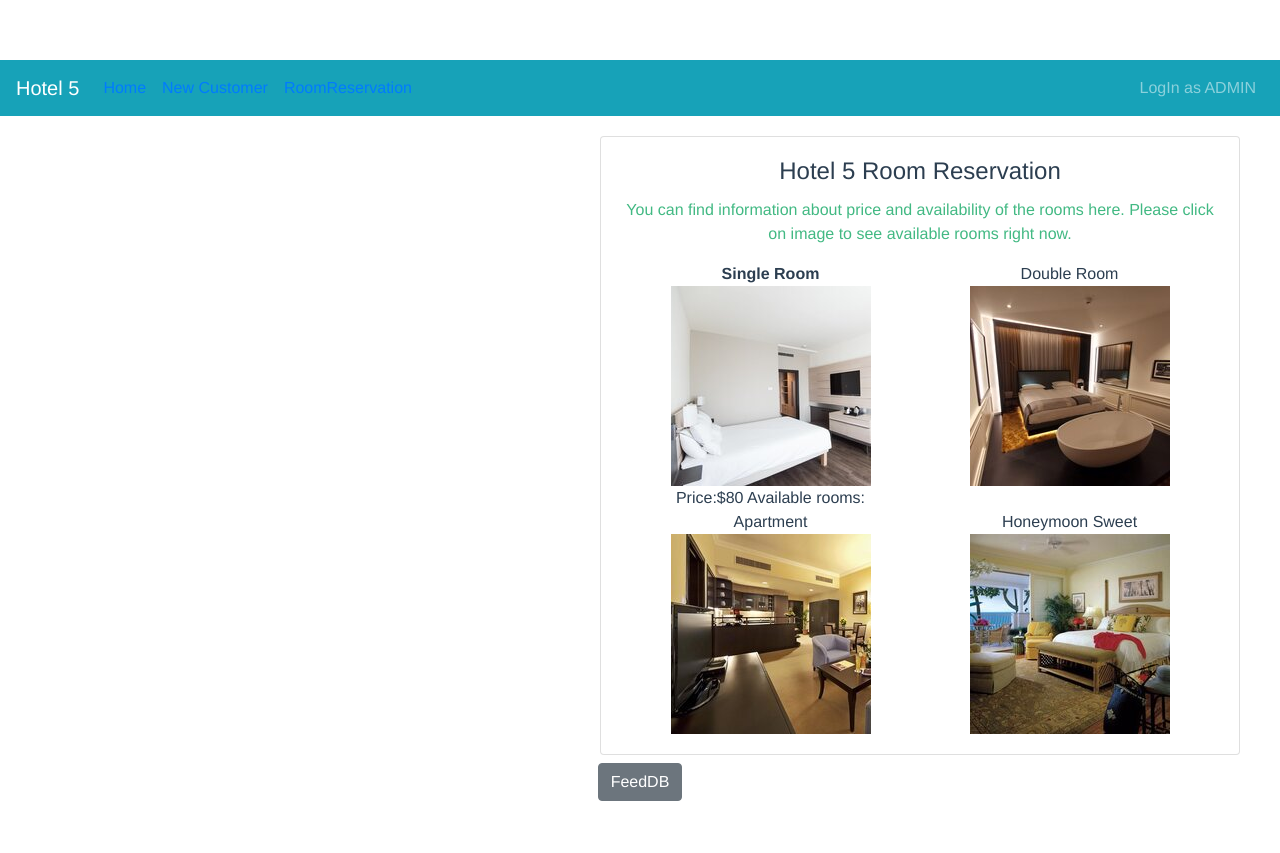
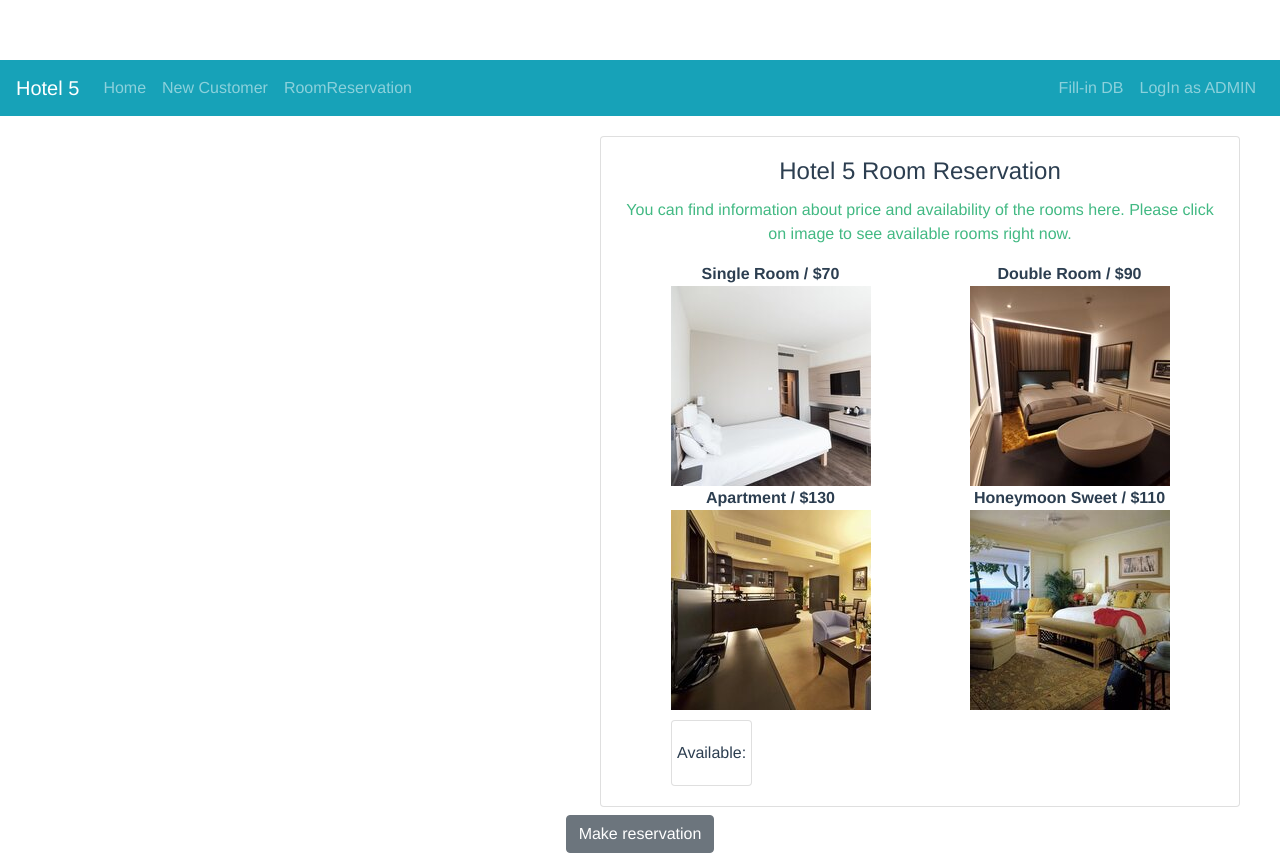
Before and after one commit to gingerblond/ISE20, a Vue app in the folder hotel/frontend/: page / in a window 1280 px wide. Before the commit the page ends 801 px from the top, so only its background shows below. Built offline with nearby package versions, Linux system fonts and the light colour scheme.

Commit message:
--update home page

```diff
--- /dev/null
+++ b/hotel/frontend/src/components/DB.vue
@@ -0,0 +1,38 @@
+<template>
+  <div>
+    <b-card
+        title="Db Feeding Scrypt"
+        style="max-width: 40rem;margin-top:20px;margin-left: 600px;"
+        class="mb-2"
+    >
+      <b-card-text>
+        In order to perform all calls ,you can feed our DB here:
+      </b-card-text>
+      <b-button @click="dbFeed"> Feed Database</b-button>
+
+    </b-card>
+  </div>
+</template>
+
+<script>
+import axios from 'axios'
+
+export default {
+  name: "RoomDetails",
+  methods: {
+    dbFeed() {
+      axios.post('http://localhost:8000/dbFeeding');
+    },
+  },
+  data(){
+    return{
+      payload:null,
+
+    }
+  }
+}
+</script>
+
+<style scoped>
+
+</style>
--- a/hotel/frontend/src/components/Header.vue
+++ b/hotel/frontend/src/components/Header.vue
@@ -5,18 +5,19 @@
       <b-navbar-toggle target="nav-collapse"></b-navbar-toggle>
       <b-collapse id="nav-collapse" is-nav>
         <b-navbar-nav>
-          <b-nav-item>
-            <router-link to="/">Home</router-link>
+          <b-nav-item v-on:click="$router.push('/')">
+            Home
           </b-nav-item>
-          <b-nav-item>
-            <router-link to="/customer">New Customer</router-link>
+          <b-nav-item v-on:click="$router.push('customer')">
+            New Customer
           </b-nav-item>
-          <b-nav-item>
-            <router-link to="reservation">RoomReservation</router-link>
+          <b-nav-item v-on:click="$router.push('reservation')">
+           RoomReservation
           </b-nav-item>
         </b-navbar-nav>
         <!-- Right aligned nav items -->
         <b-navbar-nav class="ml-auto">
+          <b-nav-item> Fill-in DB</b-nav-item>
           <b-nav-item href="#">LogIn as ADMIN</b-nav-item>
         </b-navbar-nav>
       </b-collapse>
--- a/hotel/frontend/src/components/HelloWorld.vue
+++ b/hotel/frontend/src/components/HelloWorld.vue
@@ -6,19 +6,49 @@
         class="mb-2"
     >
       <b-card-text>
-        You can find information about price and availability of the rooms here. Please click on image to see available rooms right now.
+        You can find information about price and availability of the rooms here. Please click on image to see available
+        rooms right now.
       </b-card-text>
       <b-container class="bv-example-row">
         <b-row>
-          <b-col ><div style="font-weight: bold">Single Room</div><img @click="getAvailableRooms" src="../assets/single-room1.jpg"  /> Price:$80 Available rooms:{{count}}</b-col>
-          <b-col>Double Room<img src="../assets/double_room.jpg"/></b-col>
+          <b-col>
+            <div style="font-weight: bold">Single Room / $70</div>
+            <img v-on:click="getAvailableRooms('SINGLE_ROOM')" src="../assets/single-room1.jpg"/>
+          </b-col>
+          <b-col>
+            <div style="font-weight: bold">Double Room / $90</div>
+            <img v-on:click="getAvailableRooms('DOUBLE_ROOM')" src="../assets/double_room.jpg"/>
+          </b-col>
           <div class="w-100"></div>
-          <b-col>Apartment<img src="../assets/apart.jpg"/></b-col>
-          <b-col>Honeymoon Sweet<img src="../assets/honeymoon.jpg"/></b-col>
+          <b-col>
+            <div style="font-weight: bold">Apartment / $130</div>
+            <img v-on:click="getAvailableRooms('APARTMENT')" src="../assets/apart.jpg"/>
+          </b-col>
+          <b-col>
+            <div style="font-weight: bold">Honeymoon Sweet / $110</div>
+            <img v-on:click="getAvailableRooms('HONEYMOON_SWEET')" src="../assets/honeymoon.jpg"/>
+          </b-col>
+        </b-row>
+        <b-row>
+          <b-card style="margin-left: 50px; margin-top:10px">
+            <b-row> Available:</b-row>
+            <b-row v-if="type==='SINGLE_ROOM'" >Single rooms:
+              <div style="font-weight: bold"> {{ count }}</div>
+            </b-row>
+            <b-row v-if="type==='DOUBLE_ROOM'">Double rooms:
+              <div style="font-weight: bold"> {{ count }}</div>
+            </b-row>
+            <b-row v-if="type==='APARTMENT'"> Apartments:
+              <div style="font-weight: bold"> {{ count }}</div>
+            </b-row>
+            <b-row v-if="type==='HONEYMOON_SWEET'">Honeymoon sweets:
+              <div style="font-weight: bold"> {{ count }}</div>
+            </b-row>
+          </b-card>
         </b-row>
       </b-container>
     </b-card>
-    <b-button @click="dbFeed"> FeedDB</b-button>
+    <b-button v-on:click="$router.push('reservation')">  Make reservation</b-button>
   </div>
 </template>
 
@@ -31,15 +61,15 @@ export default {
     msg: String
   },
 
+
   methods: {
-    dbFeed(){
-      axios.post('http://localhost:8000/dbFeeding');
-    },
-    getAvailableRooms(){
-      axios.get('http://localhost:8000/getRooms')
-          .then((res)=> {
-            this.count= res.data;
+    getAvailableRooms(type) {
+      this.type = type;
+      axios.get(`http://localhost:8000/getRooms/${this.type}`)
+          .then((res) => {
+            this.count = res.data;
           })
+
     }
 
     /*handleButtonClick() {
@@ -59,9 +89,11 @@ export default {
     })
   }*/
   },
-  data(){
-    return{
+  data() {
+
+    return {
       count: null,
+      type: '',
       helper: "",
       error_msg: "",
       error_bool: null,
@@ -77,14 +109,17 @@ export default {
 h3 {
   margin: 40px 0 0;
 }
+
 ul {
   list-style-type: none;
   padding: 0;
 }
+
 li {
   display: inline-block;
   margin: 0 10px;
 }
+
 p {
   color: #42b983;
 }
--- a/hotel/frontend/src/components/RoomDetails.vue
+++ /dev/null
@@ -1,51 +0,0 @@
-<template>
-  <div>
-    <b-card
-        title="Hotel 5 Room Reservation"
-        style="max-width: 40rem;margin-top:20px;margin-left: 600px;"
-        class="mb-2"
-    >
-      <b-card-text>
-        You can find information about price and availability of the rooms here:
-      </b-card-text>
-      <b-container class="bv-example-row">
-        <b-row>
-          <p></p>
-          <b-col>Single Room<img src="../assets/single-room1.jpg"  /></b-col>
-          <b-col>Double Room<img src="../assets/double_room.jpg"/></b-col>
-          <div class="w-100"></div>
-          <b-col>Apartment<img src="../assets/apart.jpg"/></b-col>
-          <b-col>Honeymoon Sweet<img src="../assets/honeymoon.jpg"/></b-col>
-        </b-row>
-      </b-container>
-    </b-card>
-    <b-button @click="getRoomsList"> lALA</b-button>
-    <div>{{payload}}</div>
-  </div>
-</template>
-
-<script>
-import axios from 'axios'
-
-export default {
-  name: "RoomDetails",
-  methods: {
-    getRoomsList(){
-      axios.get('http://localhost:8000/getRooms')
-          .then((res)=> {
-            this.payload= res.data;
-          }).then()
-    }
-  },
-  data(){
-    return{
-      payload:null,
-
-    }
-  }
-}
-</script>
-
-<style scoped>
-
-</style>
--- a/hotel/frontend/src/main.js
+++ b/hotel/frontend/src/main.js
@@ -7,7 +7,7 @@ import BootstrapVue from 'bootstrap-vue'
 import 'bootstrap/dist/css/bootstrap.css'
 import 'bootstrap-vue/dist/bootstrap-vue.css'
 import NewCustomer from "./components/NewCustomer";
-import RoomDetails from "./components/RoomDetails"
+import DB from "./components/DB"
 
 Vue.config.productionTip = false
 Vue.use(VueRouter);
@@ -17,7 +17,7 @@ const routes = [
     { path: '/reservation', component: ReservationForm },
     { path: '/', component: HelloWorld},
     { path: '/customer', component: NewCustomer},
-    { path: "/room", component: RoomDetails}
+    { path: "/db", component: DB}
 ];
 
 const router = new VueRouter({
```
Lines whose indentation alone changed are shown as unchanged.
